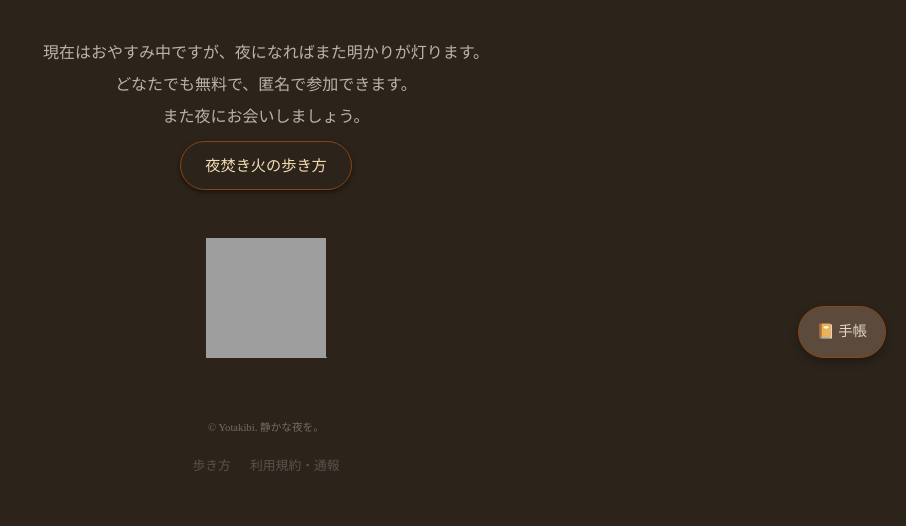
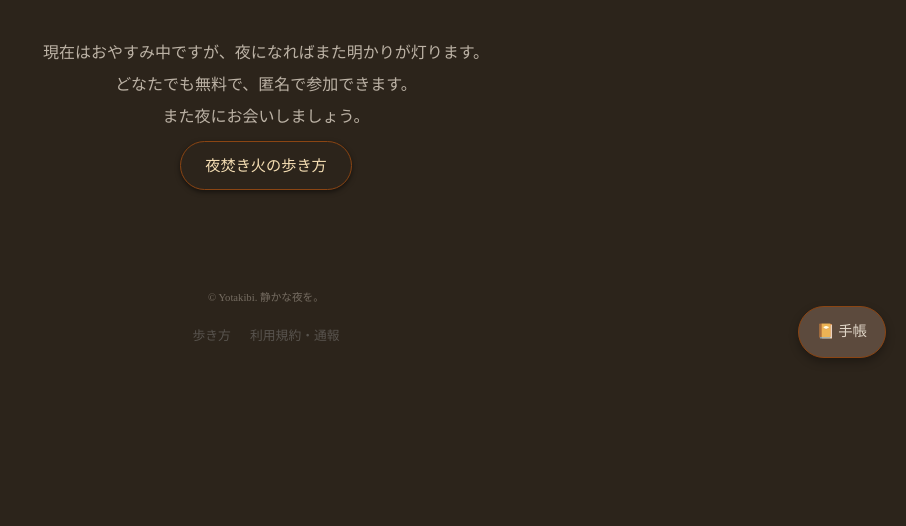
Before and after one commit to karaagenomuranaoya/yotakibi, a Flask app: page /sleeping in a window 1280 px wide. Shown: the part 422-948 px from the top of the page, without its empty margins (374-1280 px from the left). After the commit the page ends 780 px from the top, so only its background shows below. Run offline with Flask 3, Linux system fonts and the light colour scheme; grey boxes are pictures that could not be loaded.

Commit message:
sleeping shuusei

```diff
--- a/app/templates/sleeping.html
+++ b/app/templates/sleeping.html
@@ -20,6 +20,7 @@
         また明日お会いしましょう。
     </p>
     <div class="guide-nav">
+        <!-- ここは合っていました -->
         <a href="{{ url_for('main.manual') }}" class="guide-link">
             夜焚き火の歩き方
         </a>
@@ -54,12 +55,7 @@
             transform: translateY(-2px);
         }
     </style>
-    <a href="//af.moshimo.com/af/c/click?a_id=5295404&p_id=54&pc_id=54&pl_id=1253" rel="nofollow"
-        referrerpolicy="no-referrer-when-downgrade" attributionsrc><img
-            src="//image.moshimo.com/af-img/0032/000000001253.gif" width="120" height="120"
-            style="border:none;"></a><img src="//i.moshimo.com/af/i/impression?a_id=5295404&p_id=54&pc_id=54&pl_id=1253"
-        width="1" height="1" style="border:none;" loading="lazy">
-
+    <!-- 広告タグ省略 -->
 
     {% else %}
     <h1 style="color: #5C4A3D; font-weight: normal; margin-bottom: 2rem;">
@@ -74,7 +70,8 @@
         また夜にお会いしましょう。
     </p>
     <div class="guide-nav">
-        <a href="{{ url_for('manual') }}" class="guide-link">
+        <!-- 【修正箇所】ここが 'manual' になっていました！ -->
+        <a href="{{ url_for('main.manual') }}" class="guide-link">
             夜焚き火の歩き方
         </a>
     </div>
@@ -108,11 +105,7 @@
             transform: translateY(-2px);
         }
     </style>
-    <a href="//af.moshimo.com/af/c/click?a_id=5295404&p_id=54&pc_id=54&pl_id=1253" rel="nofollow"
-        referrerpolicy="no-referrer-when-downgrade" attributionsrc><img
-            src="//image.moshimo.com/af-img/0032/000000001253.gif" width="120" height="120"
-            style="border:none;"></a><img src="//i.moshimo.com/af/i/impression?a_id=5295404&p_id=54&pc_id=54&pl_id=1253"
-        width="1" height="1" style="border:none;" loading="lazy">
+    <!-- 広告タグ省略 -->
     {% endif %}
 
 </div>
```
Also changed, not shown: 1 other file.
